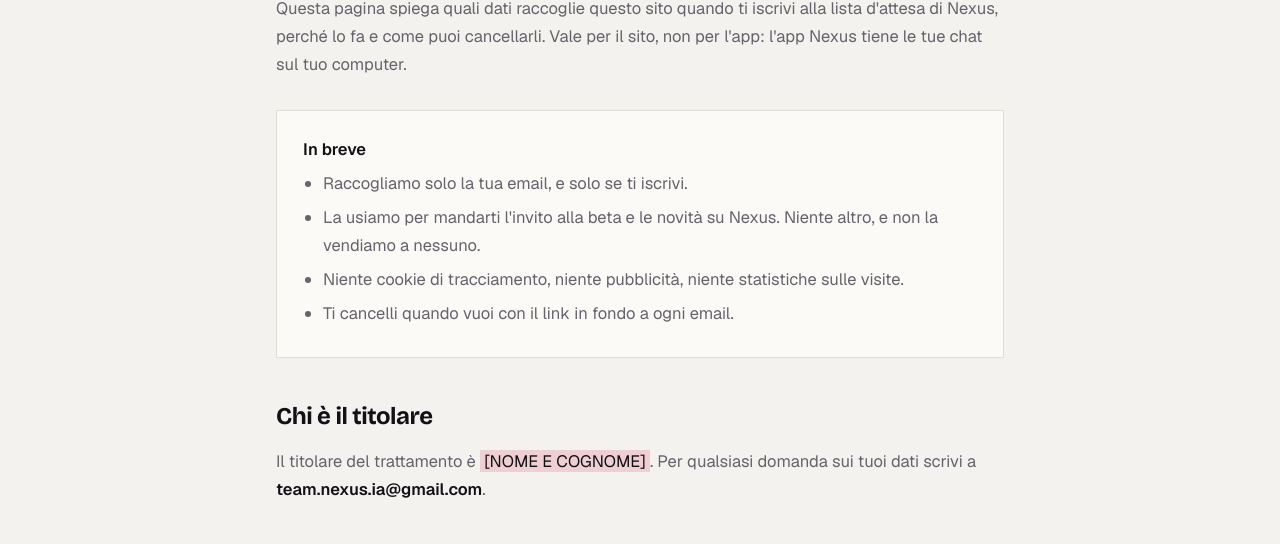
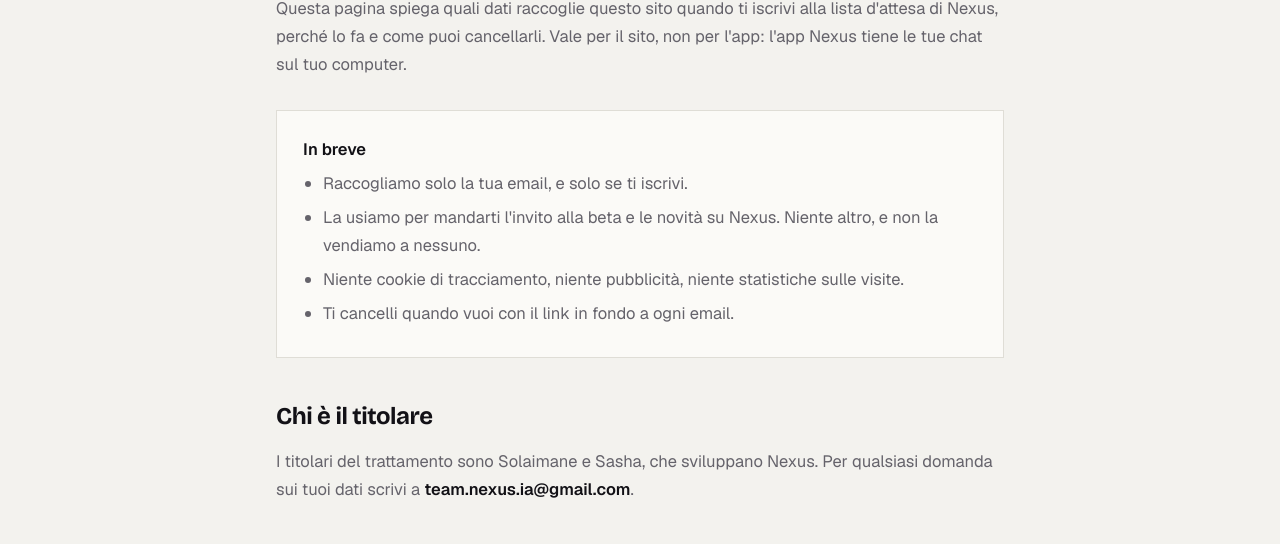
Before and after one commit to Solproix-95/Solproix-95.github.io, a plain HTML site: page privacy.html in a window 1280 px wide. Shown: the part 253-797 px from the top of the page. Drawn offline with Linux system fonts and the light colour scheme.

Commit message:
Privacy: titolari Solaimane e Sasha
Co-Authored-By: Claude Opus 5.5 <noreply@anthropic.com>
Claude-Session: https://claude.ai/code/session_0151iAFDmfye4Fv5bWLvD4Mx

```diff
--- a/privacy.html
+++ b/privacy.html
@@ -89,8 +89,7 @@ footer .gabbia { padding-block: 28px 44px; }
   </div>
 
   <h2>Chi è il titolare</h2>
-  <!-- DA COMPILARE: nome e cognome (o nome dell'azienda) del titolare -->
-  <p>Il titolare del trattamento è <span class="da-compilare">[NOME E COGNOME]</span>. Per qualsiasi domanda sui tuoi dati scrivi a <strong>team.nexus.ia@gmail.com</strong>.</p>
+  <p>I titolari del trattamento sono Solaimane e Sasha, che sviluppano Nexus. Per qualsiasi domanda sui tuoi dati scrivi a <strong>team.nexus.ia@gmail.com</strong>.</p>
 
   <h2>Quali dati e perché</h2>
   <p><strong>Il tuo indirizzo email</strong>, quando lo scrivi nel modulo della lista d'attesa. Serve per mandarti l'invito a scaricare la beta di Nexus e qualche email sulle novità del progetto.</p>
```
